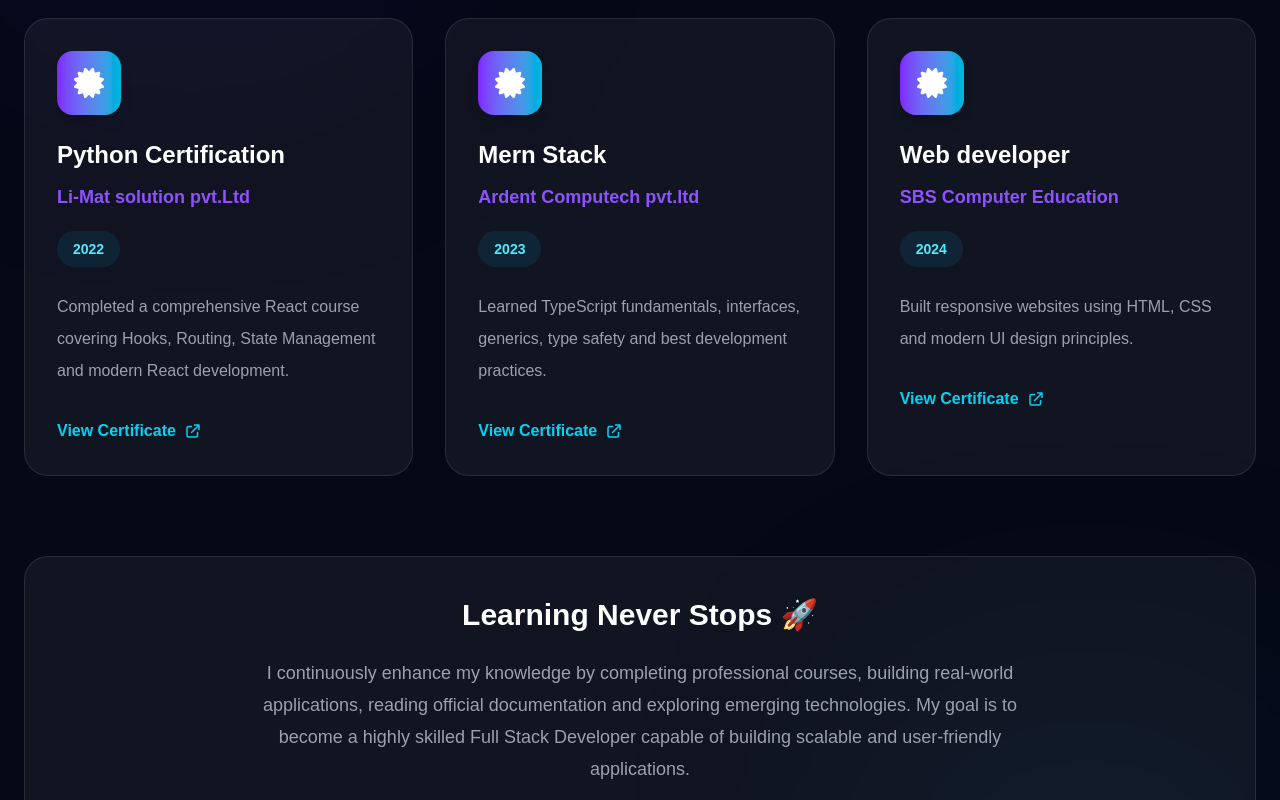
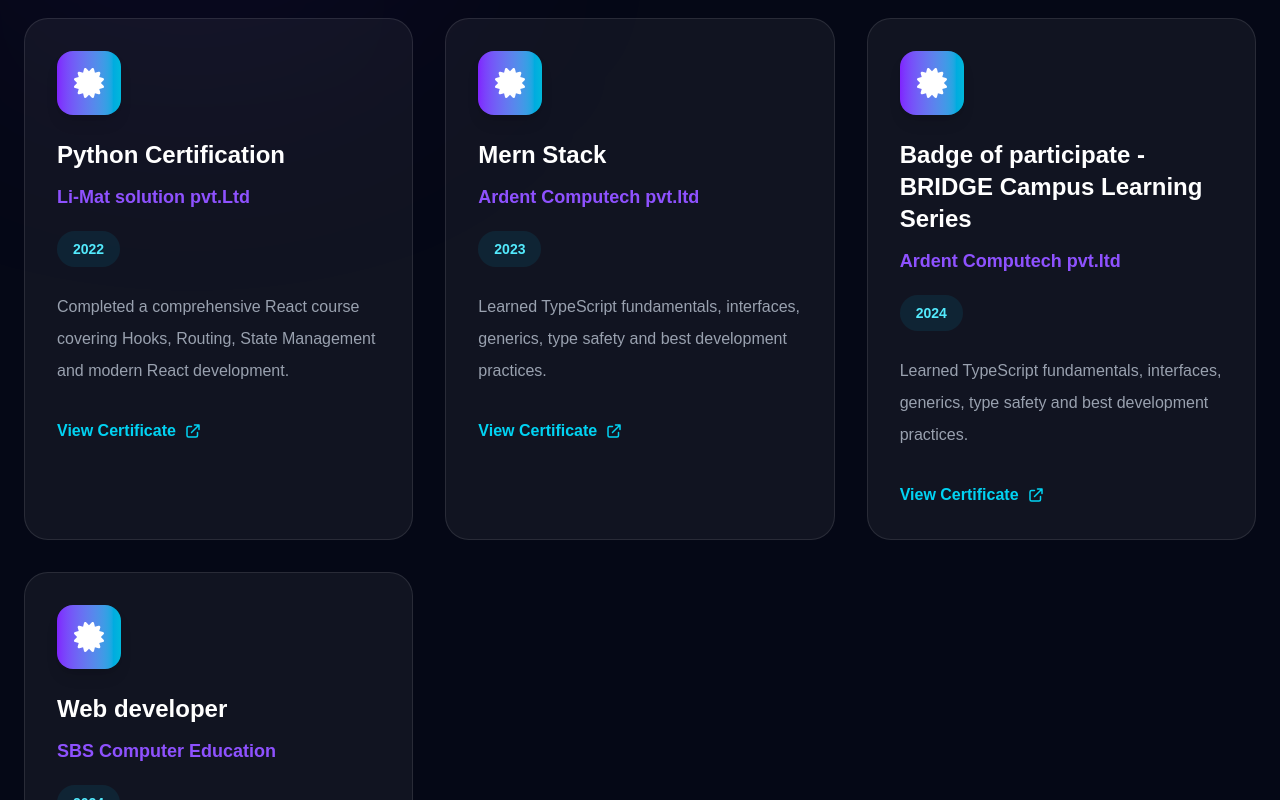
Before and after one commit to ankur-crypto/ankur-portfolio, a Next.js app: page / in a window 1280 px wide. Shown: the part 10920-11720 px from the top of the page. Built offline with nearby package versions, Linux system fonts and the light colour scheme.

Commit message:
Updated portfolio with certificate section

```diff
--- a/src/components/sections/Certification.tsx
+++ b/src/components/sections/Certification.tsx
@@ -13,7 +13,7 @@
     date: "2022",
     description:
       "Completed a comprehensive React course covering Hooks, Routing, State Management and modern React development.",
-    link: "#",
+    link: "https://drive.google.com/file/d/16jhnQRvHKDNjq2WK8-wskbUI4IiDuhSq/view?usp=drive_link",
   },
   {
     title: "Mern Stack",
@@ -21,7 +21,15 @@
     date: "2023",
     description:
       "Learned TypeScript fundamentals, interfaces, generics, type safety and best development practices.",
-    link: "#",
+    link: "https://drive.google.com/file/d/1H7IUW3vfvif1YbrTA8DDoThsTFkIrHtX/view?usp=drive_link",
+  },
+   {
+    title: "Badge of participate - BRIDGE Campus Learning Series",
+    issuer: "Ardent Computech pvt.ltd",
+    date: "2024",
+    description:
+      "Learned TypeScript fundamentals, interfaces, generics, type safety and best development practices.",
+    link: "https://drive.google.com/file/d/1f1dSNp089M7De1pd4LdnSfM6NeS26g2b/view?usp=drive_link",
   },
   {
     title: "Web developer",
```
